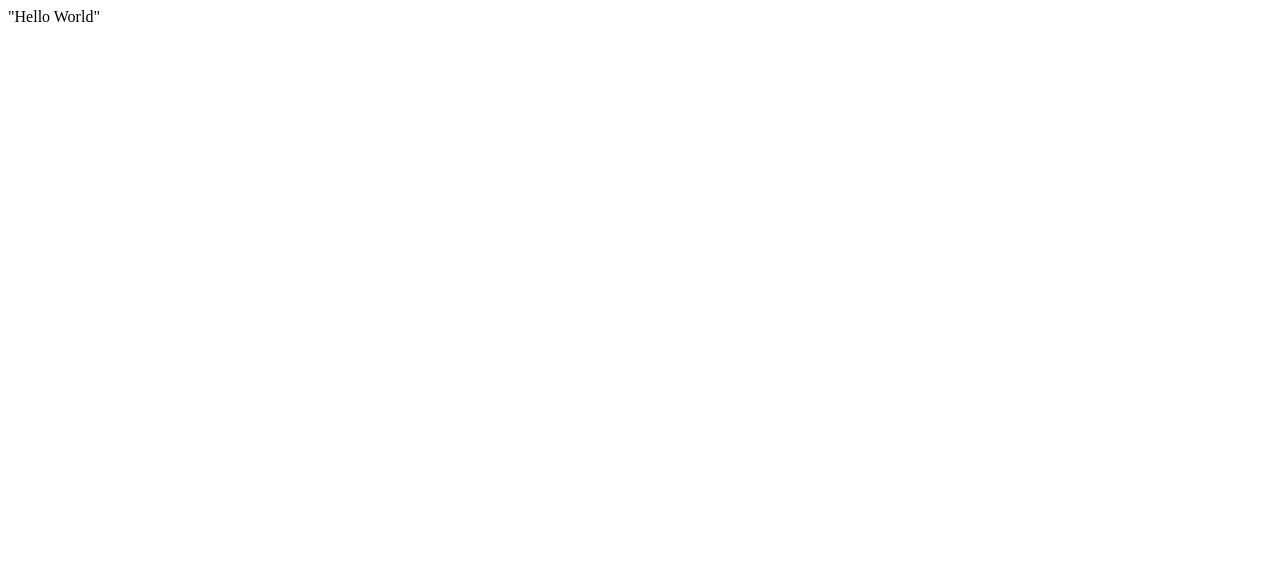
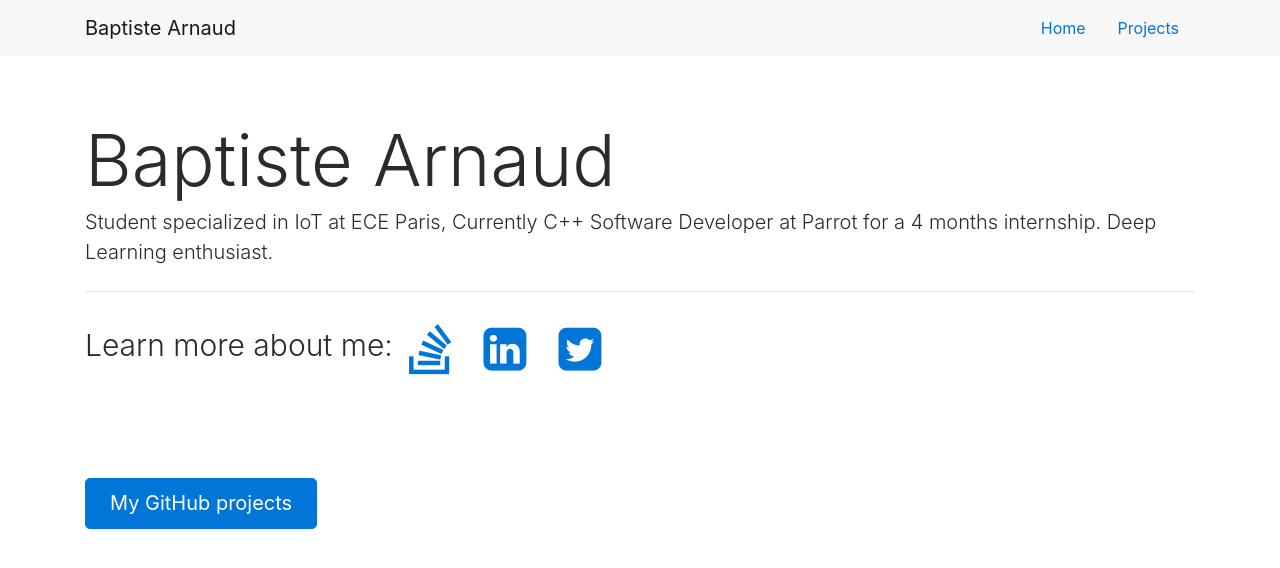
Before and after one commit to baptisteArnaud/baptisteArnaud.github.io, a plain HTML site: page index.html in a window 1280 px wide. Drawn offline with nearby package versions, Linux system fonts and the light colour scheme; a script that the page names is missing.

Commit message:
[DEV] Home page init

```diff
--- /dev/null
+++ b/css/style.css
@@ -0,0 +1,35 @@
+.container{
+	display: flex;
+    justify-content: space-between;
+    flex-direction: column;
+}
+
+header .container{
+	flex-direction: row;
+}
+
+.about-me{
+	background-color: white;
+	padding: 4rem 0;
+}
+
+.social-nets{
+	display: flex;
+	align-items: center;
+}
+
+.social-nets .fa{
+	font-size: 50px;
+}
+
+.social-nets .display-4{
+	font-size: 30px;
+}
+
+.my-projects{
+	width: 100%;
+	display: flex;
+}
+
+.my-projects .btn{
+}
--- a/index.html
+++ b/index.html
@@ -1 +1,61 @@
-"Hello World"
+<!DOCTYPE html>
+<html>
+  <head>
+    <meta charset="utf-8">
+    <title>Baptiste Arnaud</title>
+    <link rel="stylesheet" href="https://maxcdn.bootstrapcdn.com/bootstrap/4.0.0-alpha.6/css/bootstrap.min.css" integrity="sha384-rwoIResjU2yc3z8GV/NPeZWAv56rSmLldC3R/AZzGRnGxQQKnKkoFVhFQhNUwEyJ" crossorigin="anonymous">
+    <link rel="stylesheet" href="css/style.css">
+    <link rel="stylesheet" href="https://maxcdn.bootstrapcdn.com/font-awesome/4.7.0/css/font-awesome.min.css">
+    <script src="https://ajax.googleapis.com/ajax/libs/jquery/3.2.1/jquery.min.js"></script>
+    <script src="https://cdnjs.cloudflare.com/ajax/libs/tether/1.4.0/js/tether.min.js"></script>
+	<script src="https://maxcdn.bootstrapcdn.com/bootstrap/4.0.0-alpha.6/js/bootstrap.min.js" integrity="sha384-vBWWzlZJ8ea9aCX4pEW3rVHjgjt7zpkNpZk+02D9phzyeVkE+jo0ieGizqPLForn" crossorigin="anonymous"></script>
+  </head>
+  <body>
+    <header>
+    	<nav class="navbar navbar-toggleable-md navbar-light bg-faded">
+    		<div class="container">
+    			<button class="navbar-toggler navbar-toggler-right" type="button" data-toggle="collapse" data-target="#navbarSupportedContent" aria-controls="navbarSupportedContent" aria-expanded="false" aria-label="Toggle navigation">
+    				<span class="navbar-toggler-icon"></span>
+    			</button>
+    			<a class="navbar-brand" href="index.html">Baptiste Arnaud</a>
+    			<ul class="nav">
+				  <li class="nav-item">
+				    <a class="nav-link active" href="index.html">Home</a>
+				  </li>
+				  <li class="nav-item">
+				    <a class="nav-link" href="projects.html">Projects</a>
+				  </li>
+				</ul>
+    		</div>
+    	</nav>
+    </header>
+    <div class="container">
+    	<div class="jumbotron about-me">
+		  <h1 class="display-3">Baptiste Arnaud</h1>
+		  <p class="lead">Student specialized in IoT at ECE Paris, Currently C++ Software Developer at Parrot for a 4 months internship. Deep Learning enthusiast.</p>
+		  <hr class="my-4">
+		  <p class="lead">
+		  <div class="social-nets">
+		  	<h2 class="display-4">Learn more about me: </h2>
+		  	<ul class="nav">
+		  		<li class="nav-item">
+		  			<a class="nav-link active" href="https://stackoverflow.com/users/5654715/baptiste-arnaud" target="_blank"><i class="fa fa-stack-overflow" aria-hidden="true"></i></a>
+		  		</li>
+		  		<li class="nav-item">
+		  			<a class="nav-link" href="https://www.linkedin.com/in/baptiste-arnaud-61179985/" target="_blank"><i class="fa fa-linkedin-square" aria-hidden="true"></i></a>
+		  		</li>
+		  		<li class="nav-item">
+		  			<a class="nav-link" href="https://twitter.com/baptiste_arn" target="_blank"><i class="fa fa-twitter-square" aria-hidden="true"></i></a>
+		  		</li>
+		  	</ul>
+		  	</p>
+		  </div>
+		</div>
+
+		<div class="my-projects">
+			<a href="projects.html" class="btn btn-primary btn-lg">My GitHub projects</a>
+		</div>
+    </div>
+  </body>
+  <script src="js/script.js"></script>
+</html>
--- /dev/null
+++ b/js/script.js
@@ -0,0 +1,3 @@
+$('#myModal').on('shown.bs.modal', function() {
+  $('#myInput').focus()
+})
--- /dev/null
+++ b/style.css
@@ -0,0 +1,7 @@
+ .test{
+    justify-content: space-between;
+ }
+
+.jumbotron.about-me{
+ 	background-color: white;
+ }
```
Also changed, not shown: projects.html (added).
